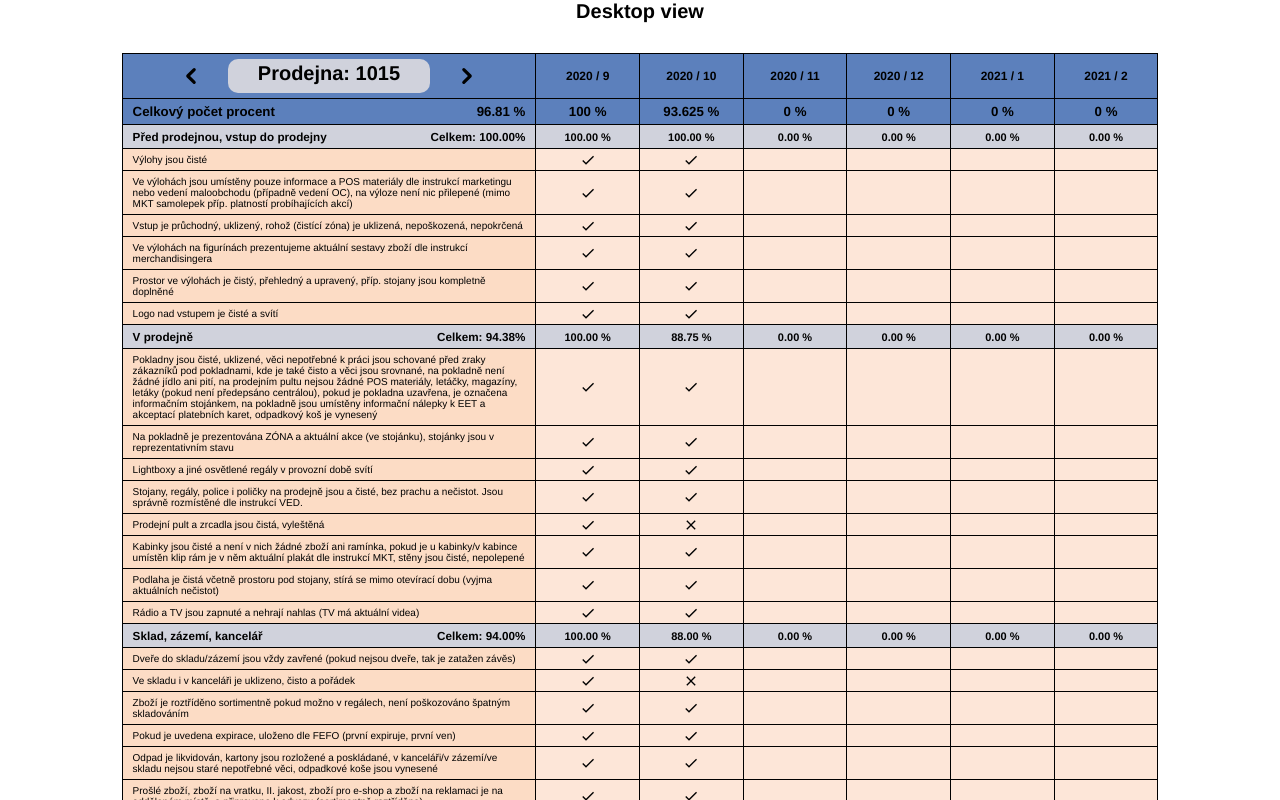
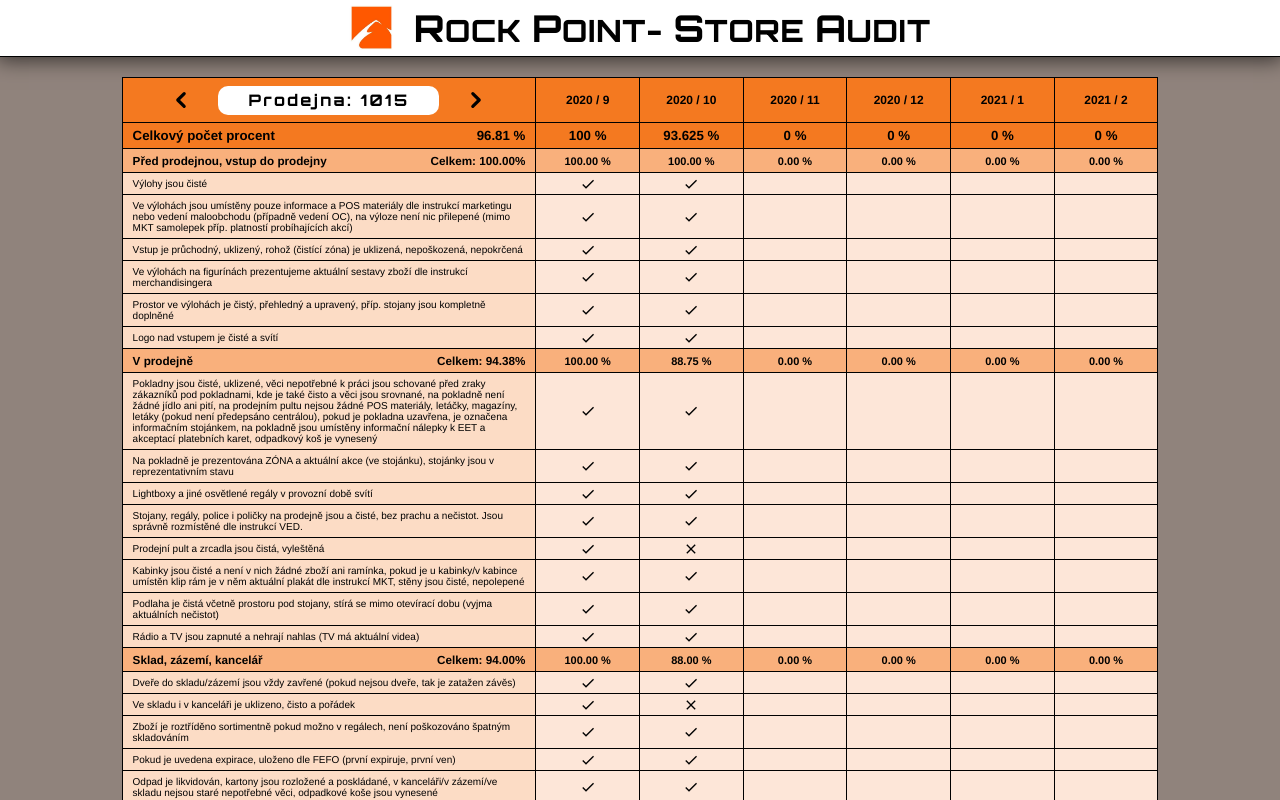
Before and after one commit to brojor/store-audit-desktop, a Vue app: page / in a window 1280 px wide. Shown: the top 800 px of the page. Built offline with nearby package versions, Linux system fonts and the light colour scheme.

Commit message:
Velký redesign do firemních barev

```diff
--- a/src/App.vue
+++ b/src/App.vue
@@ -1,21 +1,25 @@
 <template>
   <div id="app">
+    <AuditStoreHeader />
     <DesktopView />
   </div>
 </template>
 
 <script>
+import AuditStoreHeader from '@/components/AuditStoreHeader.vue';
 import DesktopView from './components/DesktopView.vue';
 
 export default {
   name: 'App',
   components: {
     DesktopView,
+    AuditStoreHeader,
   },
 };
 </script>
 
 <style>
+@import url('https://fonts.googleapis.com/css2?family=Orbitron:wght@500&display=swap');
 *,
 *::after,
 *::before {
@@ -26,11 +30,13 @@
 :root {
   --bg-light: #fde6d8;
   --bg-mid: #fcdcc5;
-  --bg-semidark: #d0d2dc;
-  --bg-dark: #5c80bc;
+  --bg-semidark: #f9b07c;
+  --bg-dark: #f47920;
+  --bg-main: #90837c;
 }
 
 html {
+  background: var(--bg-main);
   font-size: 62.5%;
 }
 #app {
--- /dev/null
+++ b/src/components/AuditStoreHeader.vue
@@ -0,0 +1,47 @@
+<template>
+  <div class="header">
+    <img class="logo" src="@/assets/Rock_Point_logo.jpg" alt="" />
+    <h1>
+      <span>R</span>OCK <span>P</span>OINT- <span>S</span>TORE
+      <span>A</span>UDIT
+    </h1>
+  </div>
+</template>
+
+<script>
+export default {
+  name: 'AuditStoreHeader',
+
+  data() {
+    return {};
+  },
+};
+</script>
+
+<style lang="css" scoped>
+img {
+  width: 4.5rem;
+  height: 4.5rem;
+}
+div.header {
+  display: flex;
+  justify-content: center;
+  padding: 0.5rem;
+  width: 100vw;
+  background: white;
+  margin-bottom: 2rem;
+  box-shadow: 0px 0px 20px 3px rgba(0, 0, 0, 0.64);
+  border-bottom: 1px solid black;
+}
+.header h1 {
+  margin-left: 2rem;
+  margin-top: 2px;
+  font-family: 'Orbitron', sans-serif;
+  font-size: 2.9rem;
+  letter-spacing: 2px;
+}
+.header h1 span {
+  font-family: 'Orbitron', sans-serif;
+  font-size: 3.5rem;
+}
+</style>
--- a/src/components/DesktopView.vue
+++ b/src/components/DesktopView.vue
@@ -1,7 +1,5 @@
 <template>
   <main>
-    <!-- <button @click="testfn">click</button> -->
-    <h1>Desktop view</h1>
     <div class="main-container">
       <header>
         <div class="row kategory">
@@ -200,6 +198,7 @@
 }
 
 main {
+  /*justify-content: center;*/
   width: 90vw;
   margin: auto;
 }
@@ -289,7 +288,7 @@
   /*border: 1px solid black;*/
   width: 90%;
   border-top: 1px solid black;
-  margin: 3rem auto;
+  margin: 0 auto;
 }
 .date {
   font-size: 1.2rem;
--- a/src/components/StoreSelector.vue
+++ b/src/components/StoreSelector.vue
@@ -79,10 +79,13 @@
 
 h1 {
   /*margin-top: 0.5rem;*/
-  background: var(--bg-semidark);
-  padding: 0.25rem 3rem;
+  background: white;
+  padding: 0.5rem 3rem;
   border-radius: 1rem;
-  margin: 0 2rem;
+  margin: auto 2rem;
+  font-family: 'Orbitron', sans-serif;
+  font-size: 1.5rem;
+  letter-spacing: 3px;
 }
 
 button {
```
Also changed, not shown: src/assets/Rock_Point_logo.jpg (added).
